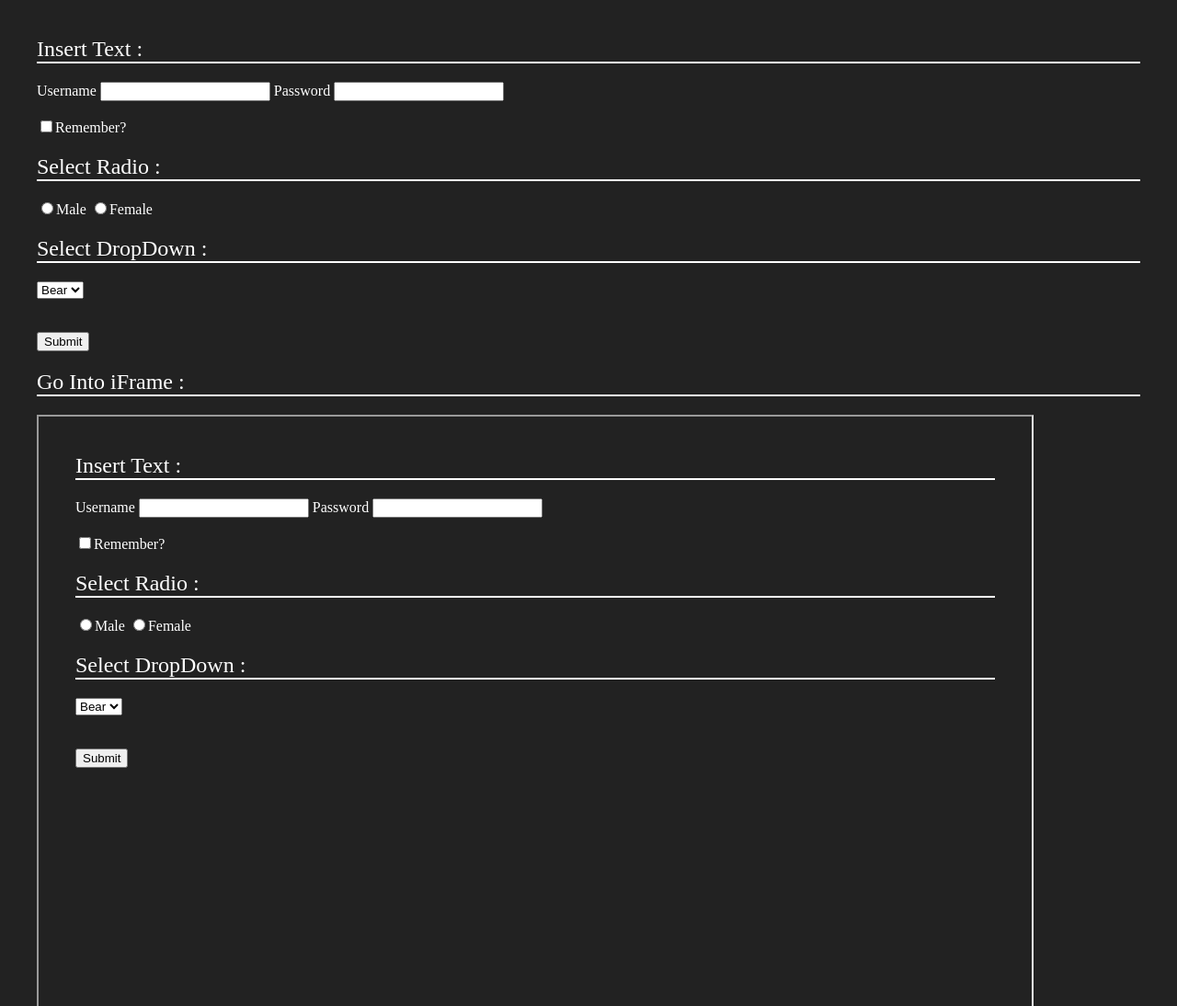
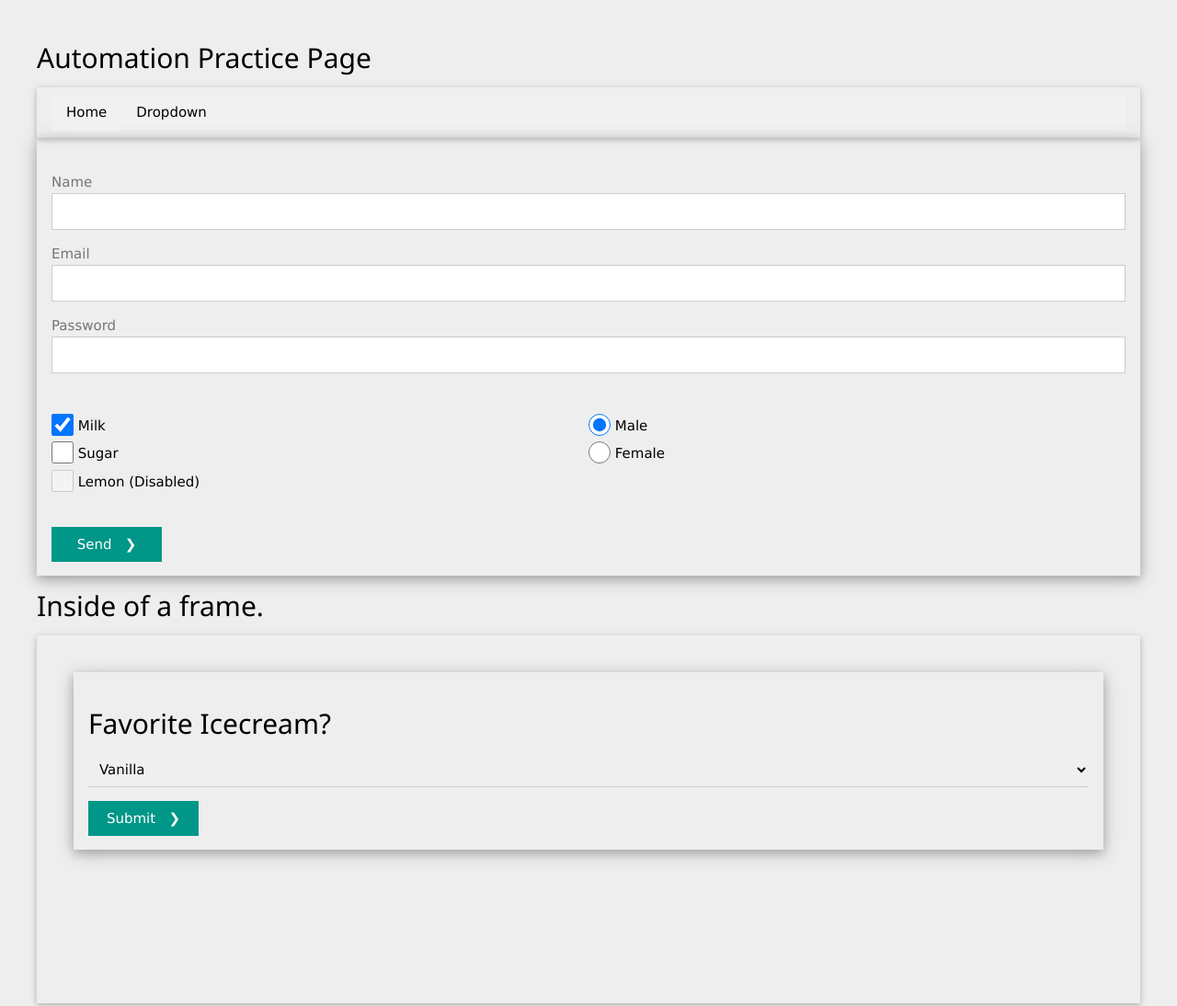
Before and after one commit to simply-coded/easy-ie-automate, a plain HTML site: page practice/index.html in a window 1280 px wide. Shown: the top 1094 px of the page at 92% size. Drawn offline with nearby package versions, Linux system fonts and the light colour scheme.

Commit message:
updated practice pages

```diff
--- a/practice/index.html
+++ b/practice/index.html
@@ -1,55 +1,87 @@
 <!DOCTYPE html>
 <html lang="en">
+
 <head>
     <title></title>
     <meta charset="UTF-8">
     <meta name="viewport" content="width=device-width, initial-scale=1">
+    <link rel="stylesheet" href="https://www.w3schools.com/w3css/4/w3.css">
     <style>
         html,
         body {
             margin: 20px;
             padding: 0;
-                background-color: #222;
-                color: white;
+            background-color: #eee;
+            color: black;
         }
-            .heading {
-                font-size: 18pt;
-                margin: 20px 0;
-                border-bottom: 2px solid;
-            }
+
         iframe {
-                width: 90%;
-                height: 700px;
+            width: 100%;
+            border: none;
+            height: 400px;
         }
     </style>
 </head>
+
 <body>
 
-        <form id="form-id">
-            <div class="heading">Insert Text :</div>
-            <label>Username</label>
-            <input id="user" name="username" type="text">
-            <label>Password</label>
-            <input name="password" type="password">
+    <h2>Automation Practice Page</h2>
+    <div class="w3-container w3-card w3-padding">
+        <div class="w3-bar w3-light-grey">
+            <a href="#" class="w3-bar-item w3-button">Home</a>
+            <div class="w3-dropdown-hover">
+                <button class="w3-button">Dropdown</button>
+                <div class="w3-dropdown-content w3-bar-block w3-card-4">
+                    <a href="#" class="w3-bar-item w3-button">Link 1</a>
+                    <a href="./inner.html" class="w3-bar-item w3-button">Link 2</a>
+                    <a href="#" class="w3-bar-item w3-button">Link 3</a>
+                </div>
+            </div>
+        </div>
+
+    </div>
+    <form class="w3-container w3-card-4">
+        <br>
+        <p>
+            <label class="w3-text-grey">Name</label>
+            <input class="w3-input w3-border" type="text" id="user" required="">
+        </p>
+        <p>
+            <label class="w3-text-grey">Email</label>
+            <input class="w3-input w3-border" id="email" type="text" required="">
+        </p>
+        <p>
+            <label class="w3-text-grey">Password</label>
+            <input class="w3-input w3-border" id="pass" type="password"></textarea>
+        </p>
+        <br>
+        <div class="w3-row">
+            <div class="w3-half">
+                <input id="milk" class="w3-check" type="checkbox" checked="checked">
+                <label>Milk</label>
+                <br>
+                <input id="sugar" class="w3-check" type="checkbox">
+                <label>Sugar</label>
+                <br>
+                <input id="lemon" class="w3-check" type="checkbox" disabled="">
+                <label>Lemon (Disabled)</label>
                 <br><br>
-            <input type="checkbox" name="saveinfo" value="remember">Remember?
-            <div class="heading">Select Radio :</div>
-            <input type="radio" name="gender" value="male">Male
-            <input type="radio" name="gender" value="female">Female
+            </div>
 
-            <div class="heading">Select DropDown :</div>
-            <select id="animal">
-                <option value="bear">Bear</option>
-                <option value="dog">Dog</option>
-                <option value="fish">Fish</option>
-            </select>
-            <br><br><br>
-            <input type="submit">
+            <div class="w3-half">
+                <input id="male" class="w3-radio" type="radio" name="gender" value="male" checked="">
+                <label>Male</label>
+                <br>
+                <input id="female" class="w3-radio" type="radio" name="gender" value="female">
+                <label>Female</label>
+                <br>
+            </div>
+        </div>
+        <p><input type="submit" value="Send &nbsp; ❯" class="w3-btn w3-padding w3-teal" style="width:120px"></p>
     </form>
-
-        <div class="heading">Go Into iFrame :</div>
-
-        <iframe id="frame-id" src="./inner.html"></iframe>
+    <h2>Inside of a frame.</h2>
+    <iframe class="w3-card" id="icecream" src="./inner.html"></iframe>
 
 </body>
+
 </html>
--- a/practice/inner.html
+++ b/practice/inner.html
@@ -4,44 +4,30 @@
         <title></title>
         <meta charset="UTF-8">
         <meta name="viewport" content="width=device-width, initial-scale=1">
+        <link rel="stylesheet" href="https://www.w3schools.com/w3css/4/w3.css">
         <style>
             html,
             body {
                 margin: 20px;
                 padding: 0;
-                background-color: #222;
-                color: white;
-            }
-            .heading {
-                font-size: 18pt;
-                margin: 20px 0;
-                border-bottom: 2px solid;
+                background-color: #eee;
+                color: black;
             }
         </style>
     </head>
     <body>
 
-        <form id="form-id">
-            <div class="heading">Insert Text :</div>
-            <label>Username</label>
-            <input id="user" name="username" type="text">
-            <label>Password</label>
-            <input id="pass" name="password" type="password">
-            <br><br>
-            <input type="checkbox" name="saveinfo" value="remember">Remember?
-            <div class="heading">Select Radio :</div>
-            <input type="radio" name="gender" value="male">Male
-            <input type="radio" name="gender" value="female">Female
-
-            <div class="heading">Select DropDown :</div>
-            <select id="animal">
-                <option value="bear">Bear</option>
-                <option value="dog">Dog</option>
-                <option value="fish">Fish</option>
-            </select>
-            <br><br><br>
-            <input type="submit">
-        </form>
+    <form class="w3-container w3-card-4">
+        <br>
+        <h2>Favorite Icecream?</h2>
+        <select class="w3-input">
+            <option value="vanilla">Vanilla</option>
+            <option value="chocolate">Chocolate</option>
+            <option value="mint">Mint</option>
+            <option value="cookies-cream">Cookies & Cream</option>
+        </select>
+        <p><input type="submit" value="Submit &nbsp; ❯" class="w3-btn w3-padding w3-teal" style="width:120px"></p>
+    </form>
 
     </body>
 </html>
```
Lines whose indentation alone changed are shown as unchanged.
